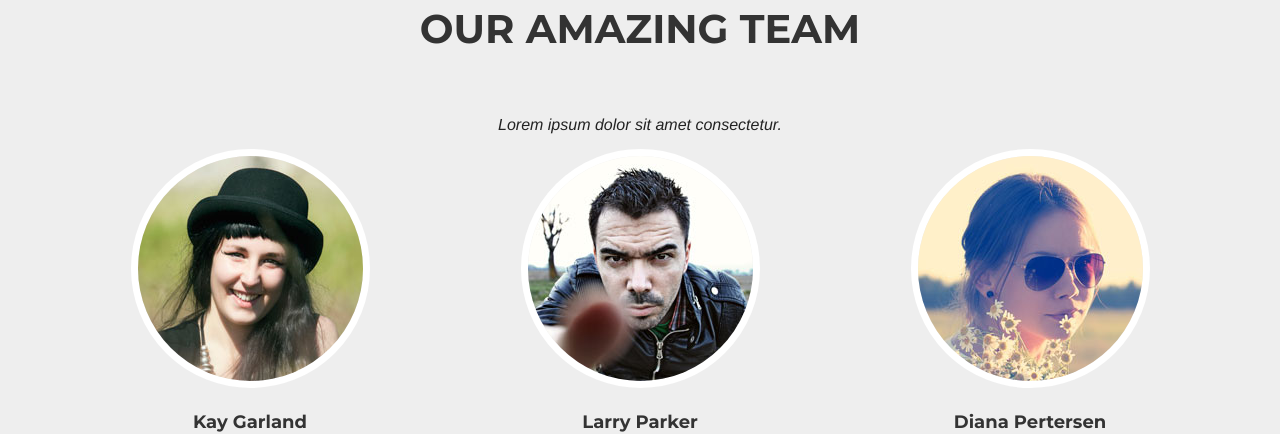
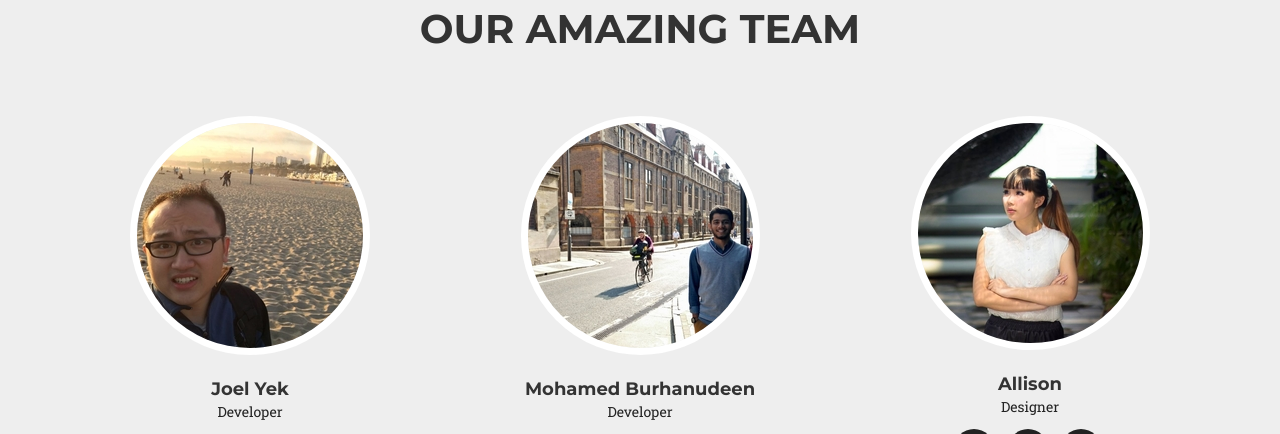
Before and after one commit to alpacalab/alpacalab.github.io, a website: page index.html in a window 1280 px wide. Shown: the part 4710-5144 px from the top of the page. Drawn offline with nearby package versions, Linux system fonts and the light colour scheme; a web font is replaced by a local one.

Commit message:
added a pic

```diff
--- a/index.html
+++ b/index.html
@@ -313,15 +313,15 @@
             <div class="row">
                 <div class="col-lg-12 text-center">
                     <h2 class="section-heading">Our Amazing Team</h2>
-                    <h3 class="section-subheading text-muted">Lorem ipsum dolor sit amet consectetur.</h3>
+                    <!-- <h3 class="section-subheading text-muted">Lorem ipsum dolor sit amet consectetur.</h3> -->
                 </div>
             </div>
             <div class="row">
                 <div class="col-sm-4">
                     <div class="team-member">
-                        <img src="img/team/1.jpg" class="img-responsive img-circle" alt="">
-                        <h4>Kay Garland</h4>
-                        <p class="text-muted">Lead Designer</p>
+                        <img src="img/team/joel.jpg" class="img-responsive img-circle" alt="">
+                        <h4>Joel Yek</h4>
+                        <p class="text-muted">Developer</p>
                         <ul class="list-inline social-buttons">
                             <li><a href="#"><i class="fa fa-twitter"></i></a>
                             </li>
@@ -334,9 +334,9 @@
                 </div>
                 <div class="col-sm-4">
                     <div class="team-member">
-                        <img src="img/team/2.jpg" class="img-responsive img-circle" alt="">
-                        <h4>Larry Parker</h4>
-                        <p class="text-muted">Lead Marketer</p>
+                        <img src="img/team/burhan.jpg" class="img-responsive img-circle" alt="">
+                        <h4>Mohamed Burhanudeen</h4>
+                        <p class="text-muted">Developer</p>
                         <ul class="list-inline social-buttons">
                             <li><a href="#"><i class="fa fa-twitter"></i></a>
                             </li>
@@ -349,9 +349,9 @@
                 </div>
                 <div class="col-sm-4">
                     <div class="team-member">
-                        <img src="img/team/3.jpg" class="img-responsive img-circle" alt="">
-                        <h4>Diana Pertersen</h4>
-                        <p class="text-muted">Lead Developer</p>
+                        <img src="img/team/ally.jpg" class="img-responsive img-circle" alt="">
+                        <h4>Allison</h4>
+                        <p class="text-muted">Designer</p>
                         <ul class="list-inline social-buttons">
                             <li><a href="#"><i class="fa fa-twitter"></i></a>
                             </li>
```
Also changed, not shown: img/team/ally.jpg (added), img/team/burhan.jpg (added), img/team/joel.jpg (added).
